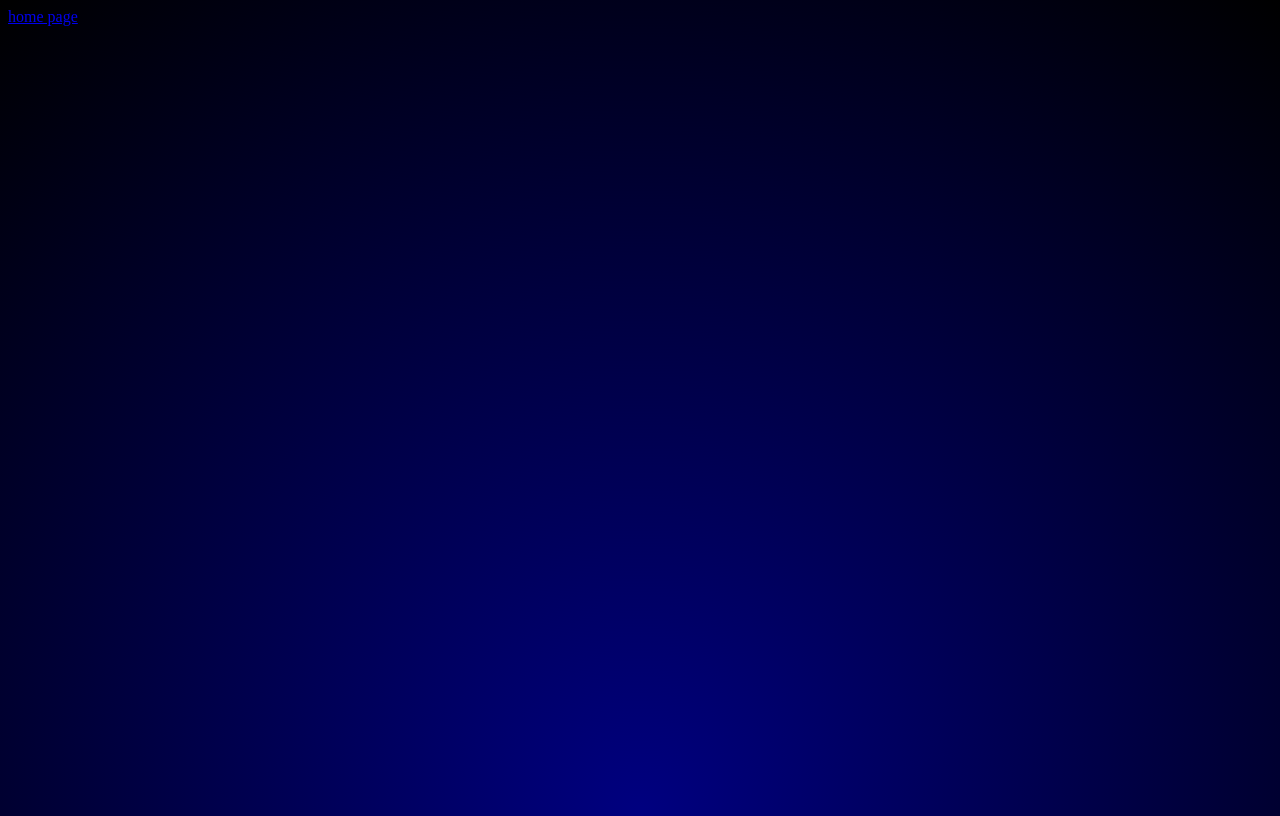
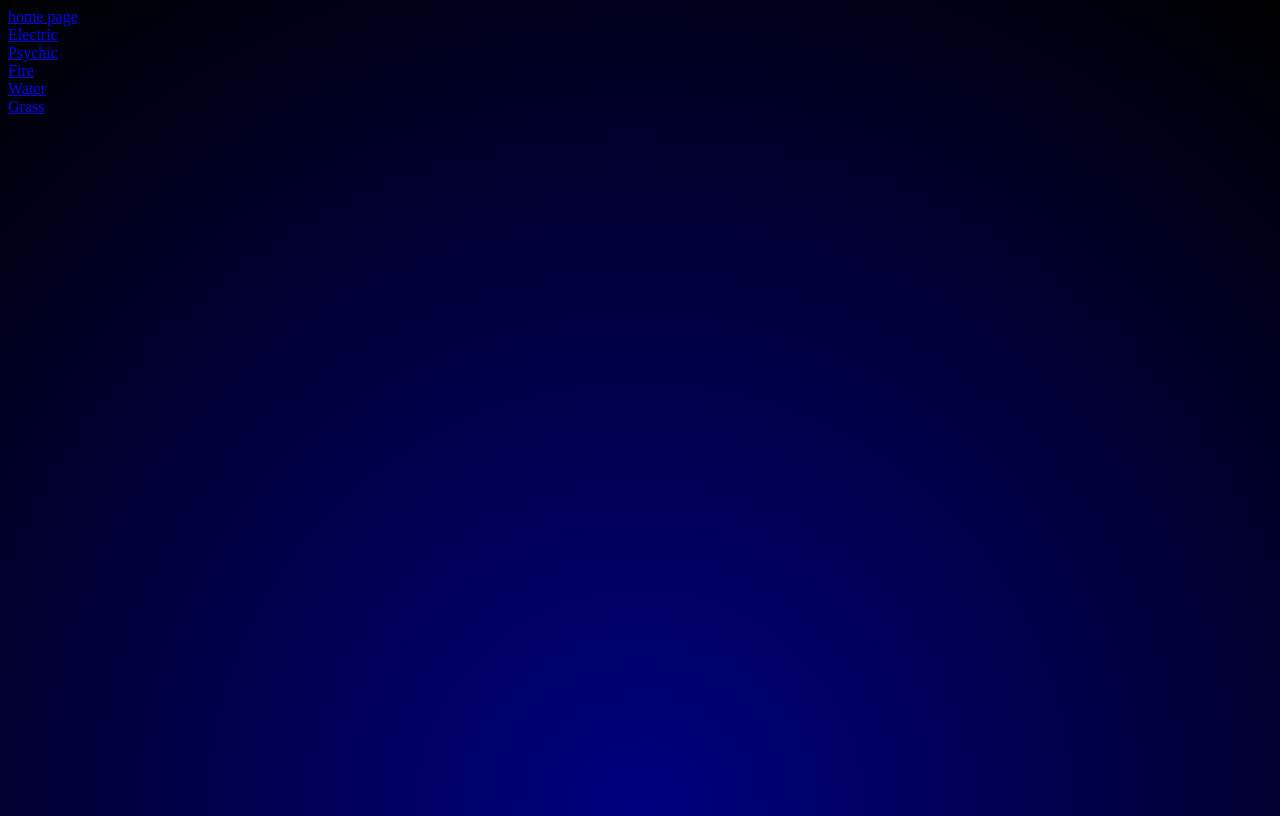
Before and after one commit to mariluzv88/starWarsApi, a React (Create React App) app: page / in a window 1280 px wide. Built offline with nearby package versions, Linux system fonts and the light colour scheme; no server answers.

Commit message:
re-design based on resources found, browser router re-established by:All

```diff
--- a/src/App.js
+++ b/src/App.js
@@ -5,19 +5,40 @@ import Main from "./pages/Main";
 import Nav from "./components/Nav";
 import axios from 'axios'
 import './style.css'
+import Fire from "./pages/Fire";
+import Grass from "./pages/Grass";
+import Psychic from "./pages/Psychic";
+import Electric from "./pages/Electric";
+import Water from "./pages/Water";
+
+
 
 
 
 
 function App() {
-
+    const getInfo = async () => {
+        const response = await axios.get("https://pokeapi.co/api/v2/pokemon/");
+        const info = response.data.results;
+        console.log(info);
+        setUrl(info)
+      };
+      useEffect(() => {
+        getInfo();
+      }, []);
+      const [url, setUrl] = useState(null);
   return (
     <div>
         <Nav/>
         <Routes>
             <Route path="/" element={<Main />}/>
-            <Route />
-            <Route />
+            <Route path="/electric"element={<Electric url={url}/>}/>
+            <Route path="/psychic"element={<Psychic url={url}/>}/>
+            <Route path="/fire"element={<Fire url={url}/>}/>
+            <Route path="/water"element={<Water url={url}/>}/>
+            <Route path="/grass"element={<Grass url={url}/>}/>
+
+
 
         </Routes>
     </div>
--- /dev/null
+++ b/src/components/Cards.jsx
@@ -0,0 +1,22 @@
+import React, { createContext } from 'react'
+import { AppContext } from '../context/App_context'
+import { useState,useContext } from 'react'
+
+function Cards(props) {
+    let {getInfo} = createContext(AppContext)
+    let {url} = createContext(AppContext)
+  return (
+    <div>
+          {/* {props.url? props.url.map((card)=>{
+          return (
+            <div>
+                <h1>{card.name}</h1>
+            </div>
+          )
+         }):<p>Loading</p>}
+         <h1>hi{url.name}</h1>  */}
+    </div>
+  )
+}
+
+export default Cards
--- a/src/components/Nav.jsx
+++ b/src/components/Nav.jsx
@@ -7,6 +7,21 @@ function Nav() {
         <Link to='/'>
         <div>home page</div>
         </Link>
+        <Link to='/electric'>
+        <div>Electric</div>
+        </Link>
+        <Link to='/psychic'>
+        <div>Psychic</div>
+        </Link>
+        <Link to='/fire'>
+        <div>Fire</div>
+        </Link>
+        <Link to='/water'>
+        <div>Water</div>
+        </Link>
+        <Link to='/grass'>
+        <div>Grass</div>
+        </Link>
 
 
     </div>
--- a/src/context/App_context.js
+++ b/src/context/App_context.js
@@ -6,17 +6,17 @@ export const AppContext = createContext()
 
 const AppContextProvider = (props) => {
     const getInfo = async () => {
-        const response = await axios.get("https://swapi.dev/api/");
+        const response = await axios.get("https://swapi.dev/api/people");
         const info = response.data;
         console.log(info);
       };
       useEffect(() => {
         getInfo();
       }, []);
-      const [url, setUrl] = useState("https://swapi.dev/api/");
+      const [url, setUrl] = useState("https://swapi.dev/api/people");
 
     return(<AppContext.Provider value={{
-        getInfo,
+        getInfo,url,setUrl
     }}>
         {props.children}
 
--- /dev/null
+++ b/src/pages/Electric.jsx
@@ -0,0 +1,12 @@
+import React from 'react'
+import Cards from '../components/Cards'
+
+function Electric(props) {
+  return (
+    <div>
+        <Cards/>
+    </div>
+  )
+}
+
+export default Electric
--- /dev/null
+++ b/src/pages/Fire.jsx
@@ -0,0 +1,12 @@
+import React from 'react'
+import Cards from '../components/Cards'
+
+function Fire(props) {
+  return (
+    <div>
+        <Cards/>
+    </div>
+  )
+}
+
+export default Fire
--- /dev/null
+++ b/src/pages/Grass.jsx
@@ -0,0 +1,12 @@
+import React from 'react'
+import Cards from '../components/Cards'
+
+function Grass(props) {
+  return (
+    <div>
+        <Cards/>
+    </div>
+  )
+}
+
+export default Grass
--- /dev/null
+++ b/src/pages/Psychic.jsx
@@ -0,0 +1,12 @@
+import React from 'react'
+import Cards from '../components/Cards'
+
+function Psychic(props) {
+  return (
+    <div>
+        <Cards/>
+    </div>
+  )
+}
+
+export default Psychic
--- /dev/null
+++ b/src/pages/Water.jsx
@@ -0,0 +1,12 @@
+import React from 'react'
+import Cards from '../components/Cards'
+
+function Water(props) {
+  return (
+    <div>
+        <Cards/>
+    </div>
+  )
+}
+
+export default Water
--- a/src/style.css
+++ b/src/style.css
@@ -10,6 +10,7 @@
       background: radial-gradient(circle at bottom, navy 0, black 100%);
       height: 100vh;
       overflow: hidden;
+      color: white;
   }
   .text{
     font-size: 20px;
```
